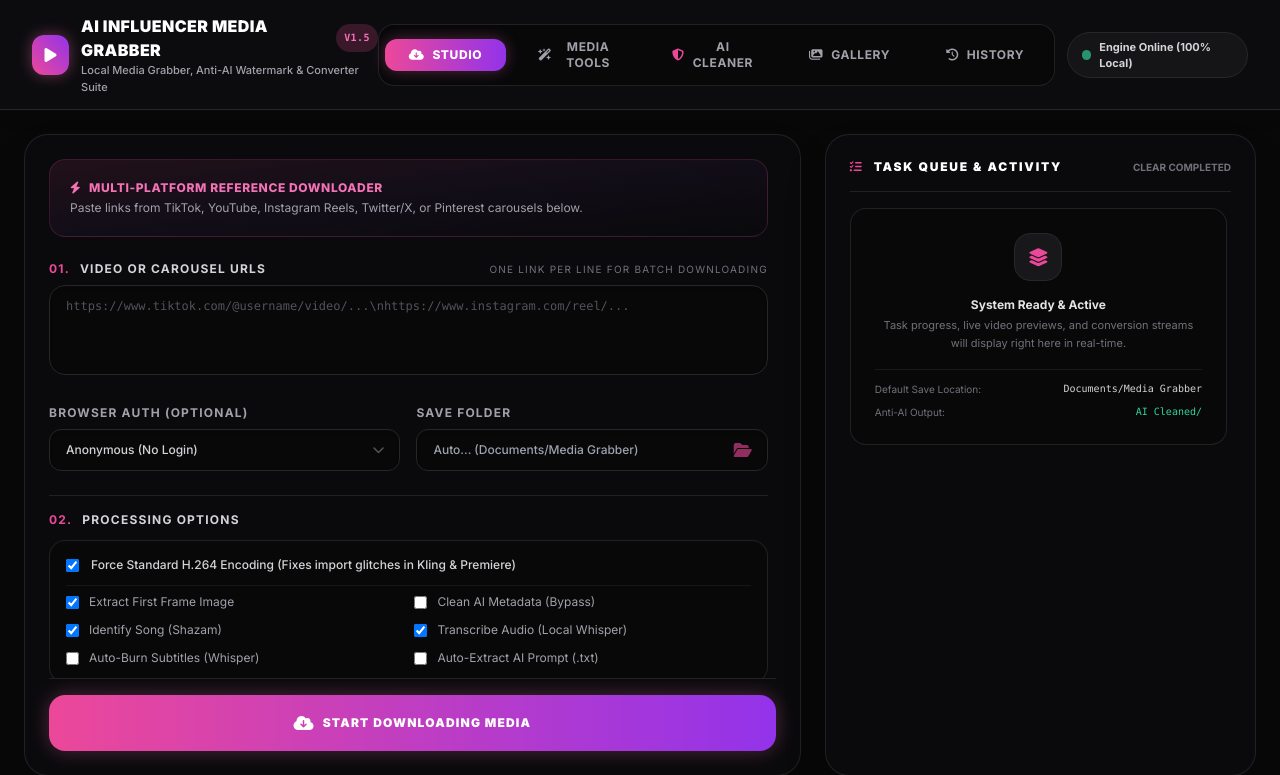
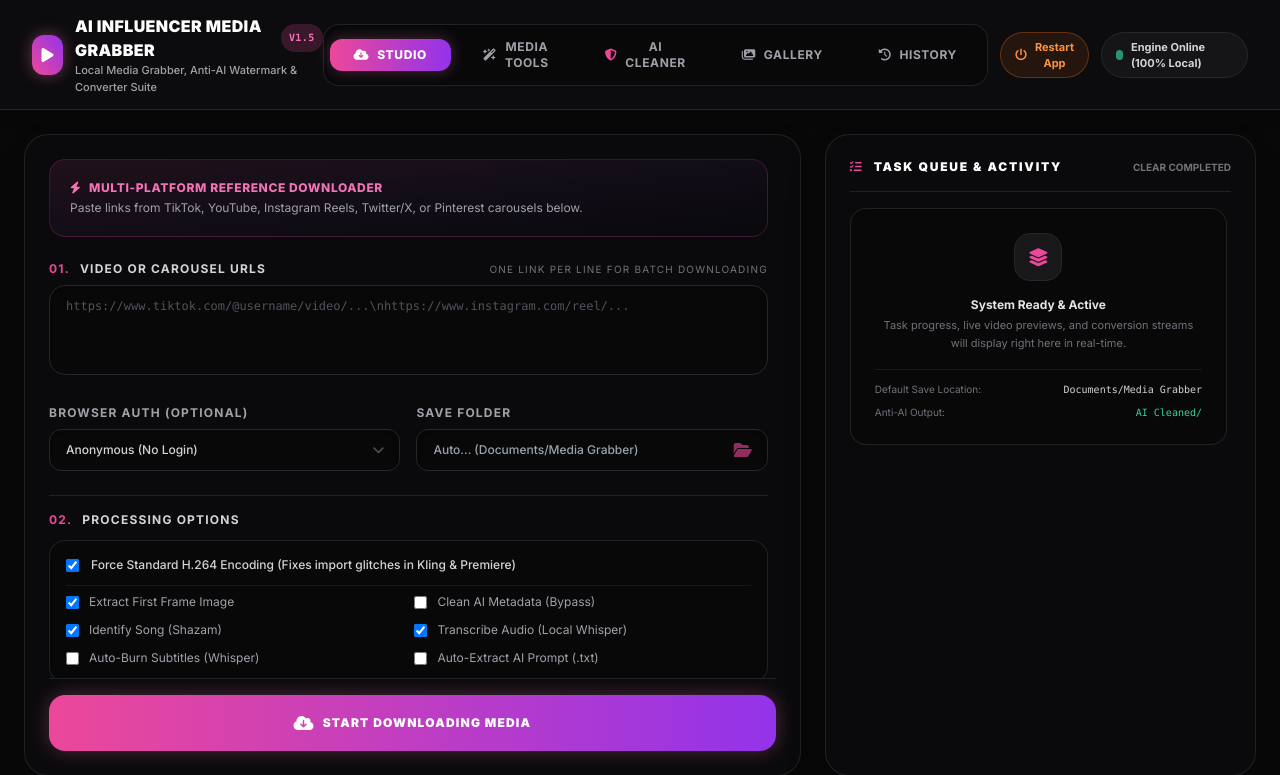
Before and after one commit to NextGenInfluencer/ai-influencer-media-grabber, a Flask app: page / in a window 1280 px wide. Shown: the top 775 px of the page. Run offline with Flask 3, Linux system fonts and the light colour scheme; parts of the project's set-up code (start-up, migrations or seed data) failed here and were passed over; some libraries are stand-ins or nearby versions.

Commit message:
Add Restart App button to UI and backend restart logic

```diff
--- a/app.py
+++ b/app.py
@@ -1009,6 +1009,20 @@ def delete_gallery_item():
 
     return jsonify({"success": True})
 
+@app.route('/api/restart', methods=['POST'])
+def restart_server():
+    import threading
+    import sys
+    import os
+    import time
+    def restart_task():
+        time.sleep(1.5)
+        print("Restarting server from UI...")
+        os.execv(sys.executable, ['python'] + sys.argv)
+
+    threading.Thread(target=restart_task).start()
+    return jsonify({"status": "Restarting server..."})
+
 if __name__ == '__main__':
     import webbrowser
     import threading
--- a/templates/index.html
+++ b/templates/index.html
@@ -88,6 +88,12 @@
         <!-- Right System Status Badge -->
         <div class="hidden lg:flex items-center space-x-3 text-xs text-zinc-400">
             <div id="queueCountBadge" class="hidden px-2 py-1 bg-pink-500/20 text-pink-400 border border-pink-500/30 rounded-lg font-bold">Queue: 0</div>
+
+            <button onclick="restartServer()" class="px-3.5 py-1.5 rounded-full bg-orange-500/10 border border-orange-500/30 hover:bg-orange-500/20 text-orange-400 font-bold transition-all flex items-center space-x-2 group">
+                <i class="fa-solid fa-power-off group-hover:rotate-180 transition-transform duration-500"></i>
+                <span class="text-[11px]">Restart App</span>
+            </button>
+
             <div class="flex items-center space-x-2 px-3.5 py-1.5 rounded-full bg-zinc-900/80 border border-zinc-800">
                 <span class="w-2.5 h-2.5 rounded-full bg-emerald-400 animate-pulse"></span>
                 <span class="text-[11px] font-bold text-zinc-300">Engine Online (100% Local)</span>
@@ -1509,6 +1515,19 @@
                 toast.classList.add('translate-y-24', 'opacity-0');
             }, 3000);
         }
+
+        async function restartServer() {
+            if(!confirm("Are you sure you want to restart the background server? Any active downloads or conversions will be interrupted.")) return;
+            showToast("Restarting...", "Server is restarting. The page will reload in a moment.");
+            try {
+                await fetch('/api/restart', { method: 'POST' });
+                setTimeout(() => {
+                    window.location.reload();
+                }, 3500);
+            } catch (err) {
+                alert("Failed to send restart command.");
+            }
+        }
     </script>
 
     <!-- Toast Notification -->
```
